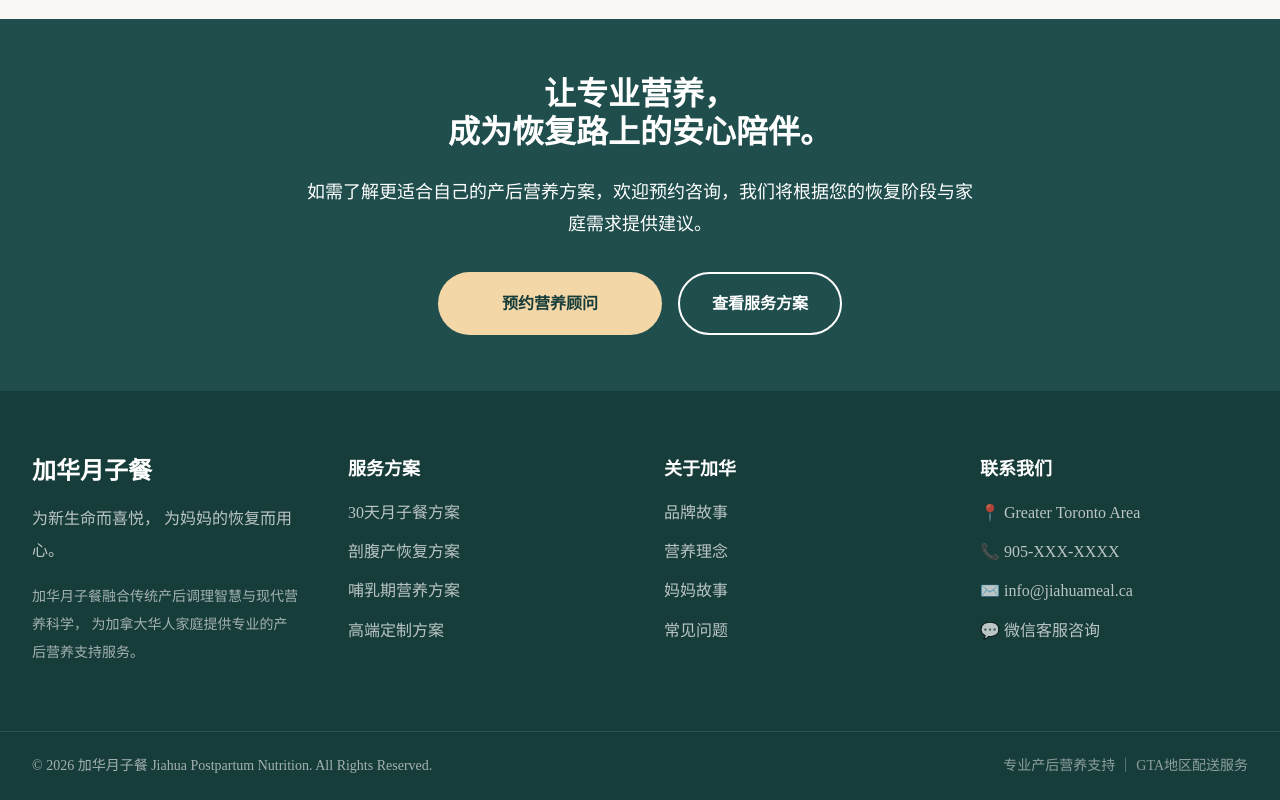
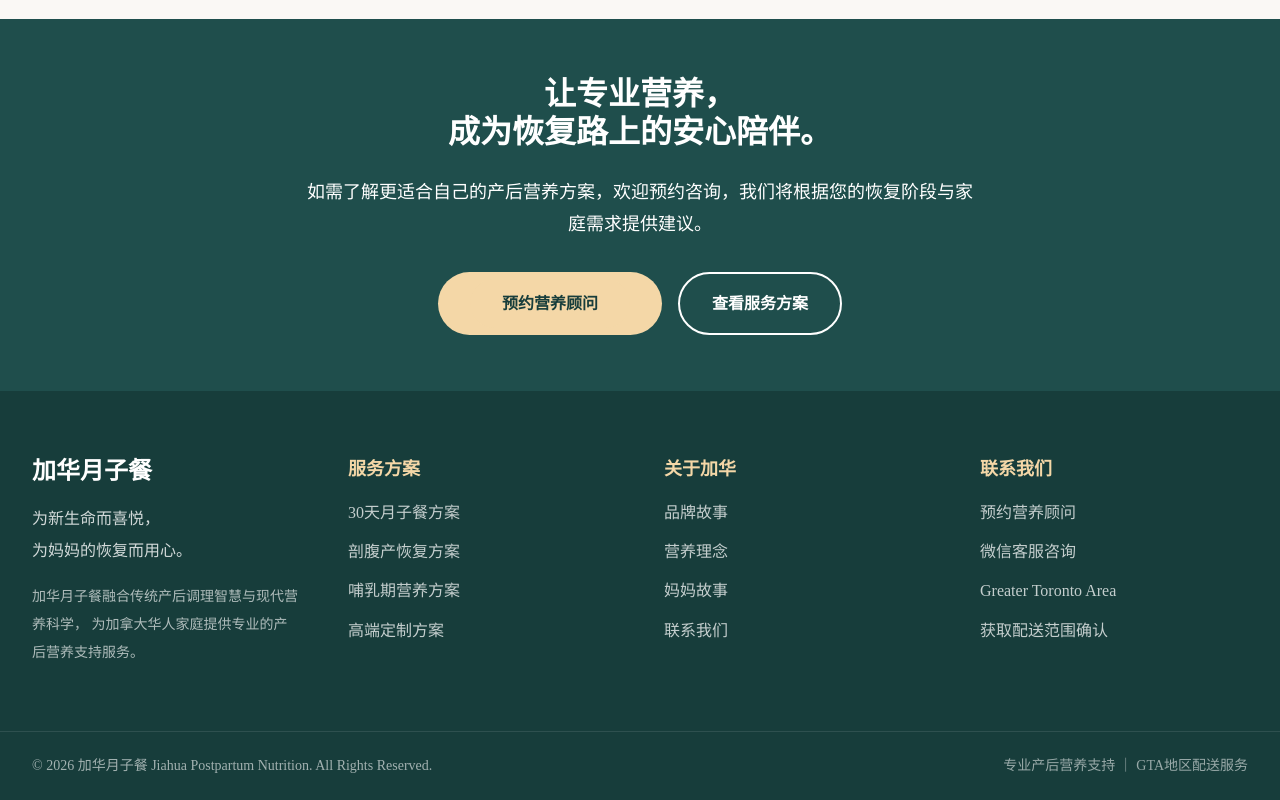
Before and after one commit to Jeffliu99/jiahua-v2, a Next.js app: page /about in a window 1280 px wide. Shown: the part 2269-3069 px from the top of the page. Built offline with nearby package versions, Linux system fonts and the light colour scheme.

Commit message:
Link footer and unify CTA destinations

```diff
--- a/app/about/page.tsx
+++ b/app/about/page.tsx
@@ -99,7 +99,7 @@ export default function AboutPage() {
       </section>
 
       {/* Values */}
-      <section className="py-16 bg-[#FAF8F5]">
+      <section id="contact" className="py-16 bg-[#FAF8F5]">
         <div className="max-w-7xl mx-auto px-8">
           <div className="text-center max-w-3xl mx-auto mb-12">
             <div className="text-[#D6B37F] font-medium mb-3">
--- a/app/components/Footer.tsx
+++ b/app/components/Footer.tsx
@@ -1,121 +1,130 @@
+import Link from "next/link";
+
 export default function Footer() {
+  const serviceLinks = [
+    { href: "/services", label: "30天月子餐方案" },
+    { href: "/services", label: "剖腹产恢复方案" },
+    { href: "/services", label: "哺乳期营养方案" },
+    { href: "/services", label: "高端定制方案" },
+  ];
+
+  const aboutLinks = [
+    { href: "/about", label: "品牌故事" },
+    { href: "/nutrition", label: "营养理念" },
+    { href: "/stories", label: "妈妈故事" },
+    { href: "/about#contact", label: "联系我们" },
+  ];
+
   return (
     <footer className="bg-[#173D3B] text-white">
-
       <div className="max-w-7xl mx-auto px-8 py-16">
-
         <div className="grid md:grid-cols-4 gap-12">
-
           {/* Brand */}
           <div>
+            <Link href="/" className="inline-block">
+              <h3 className="text-2xl font-bold mb-4 hover:text-[#F4D7A7] transition-colors">
+                加华月子餐
+              </h3>
+            </Link>
 
-            <h3 className="text-2xl font-bold mb-4">
-              加华月子餐
-            </h3>
-
-            <p className="text-white/70 leading-8 mb-4">
+            <p className="text-white/80 leading-8 mb-4">
               为新生命而喜悦，
+              <br />
               为妈妈的恢复而用心。
             </p>
 
-            <p className="text-white/60 text-sm leading-7">
+            <p className="text-white/65 text-sm leading-7">
               加华月子餐融合传统产后调理智慧与现代营养科学，
               为加拿大华人家庭提供专业的产后营养支持服务。
             </p>
-
           </div>
 
           {/* Services */}
           <div>
-
-            <h4 className="text-lg font-semibold mb-4">
+            <h4 className="text-lg font-semibold mb-4 text-[#F4D7A7]">
               服务方案
             </h4>
 
-            <ul className="space-y-3 text-white/70">
-
-              <li>30天月子餐方案</li>
-
-              <li>剖腹产恢复方案</li>
-
-              <li>哺乳期营养方案</li>
-
-              <li>高端定制方案</li>
-
+            <ul className="space-y-3 text-white/75">
+              {serviceLinks.map((item) => (
+                <li key={item.label}>
+                  <Link
+                    href={item.href}
+                    className="hover:text-[#F4D7A7] transition-colors"
+                  >
+                    {item.label}
+                  </Link>
+                </li>
+              ))}
             </ul>
-
           </div>
 
           {/* About */}
           <div>
-
-            <h4 className="text-lg font-semibold mb-4">
+            <h4 className="text-lg font-semibold mb-4 text-[#F4D7A7]">
               关于加华
             </h4>
 
-            <ul className="space-y-3 text-white/70">
-
-              <li>品牌故事</li>
-
-              <li>营养理念</li>
-
-              <li>妈妈故事</li>
-
-              <li>常见问题</li>
-
+            <ul className="space-y-3 text-white/75">
+              {aboutLinks.map((item) => (
+                <li key={item.label}>
+                  <Link
+                    href={item.href}
+                    className="hover:text-[#F4D7A7] transition-colors"
+                  >
+                    {item.label}
+                  </Link>
+                </li>
+              ))}
             </ul>
-
           </div>
 
           {/* Contact */}
           <div>
-
-            <h4 className="text-lg font-semibold mb-4">
-              <a href="/about#contact" className="text-white">
-                联系我们
-              </a>
+            <h4 className="text-lg font-semibold mb-4 text-[#F4D7A7]">
+              联系我们
             </h4>
 
-            <ul className="space-y-3 text-white/70">
-
-              <li>📍 Greater Toronto Area</li>
-
-              <li>📞 905-XXX-XXXX</li>
-
-              <li>✉️ info@jiahuameal.ca</li>
-
-              <li>💬 微信客服咨询</li>
-
+            <ul className="space-y-3 text-white/75">
+              <li>
+                <Link href="/about#contact" className="hover:text-[#F4D7A7] transition-colors">
+                  预约营养顾问
+                </Link>
+              </li>
+              <li>
+                <Link href="/about#contact" className="hover:text-[#F4D7A7] transition-colors">
+                  微信客服咨询
+                </Link>
+              </li>
+              <li>
+                <Link href="/about#contact" className="hover:text-[#F4D7A7] transition-colors">
+                  Greater Toronto Area
+                </Link>
+              </li>
+              <li>
+                <Link href="/about#contact" className="hover:text-[#F4D7A7] transition-colors">
+                  获取配送范围确认
+                </Link>
+              </li>
             </ul>
-
           </div>
-
         </div>
-
       </div>
 
       {/* Bottom Bar */}
       <div className="border-t border-white/10">
-
         <div className="max-w-7xl mx-auto px-8 py-6">
-
           <div className="flex flex-col md:flex-row justify-between items-center gap-4">
-
             <p className="text-sm text-white/60">
-              © 2026 加华月子餐 Jiahua Postpartum Nutrition.
-              All Rights Reserved.
+              © 2026 加华月子餐 Jiahua Postpartum Nutrition. All Rights Reserved.
             </p>
 
-            <p className="text-sm text-white/50">
+            <p className="text-sm text-white/55">
               专业产后营养支持 ｜ GTA地区配送服务
             </p>
-
           </div>
-
         </div>
-
       </div>
-
     </footer>
   );
 }
```
